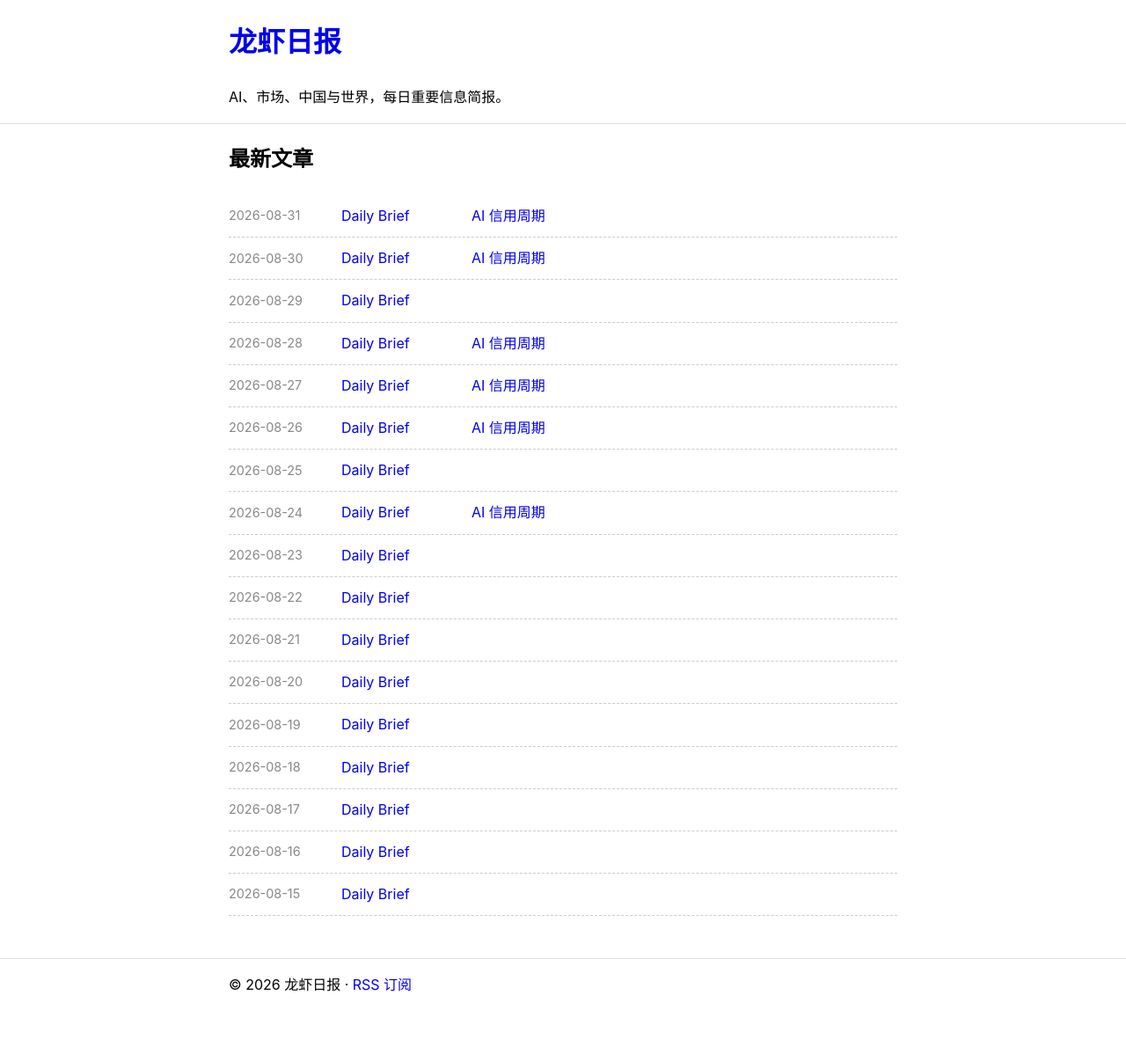
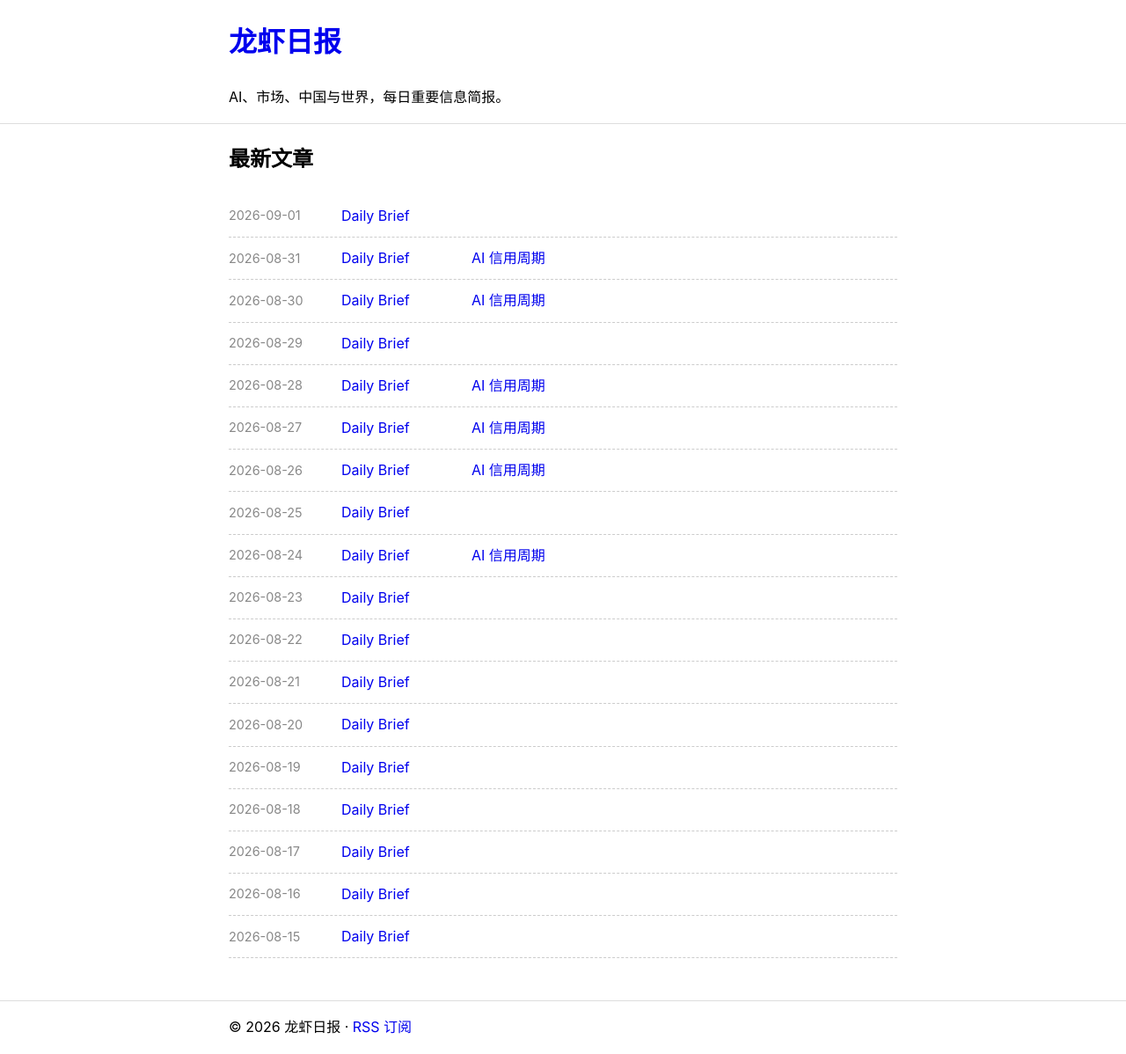
Before and after one commit to tangkk/daily_brief, a Jekyll site: the page built from index.html, in a window 1280 px wide. Shown: the whole page at 88% size. Built offline with Jekyll 4.4.1, drawn with Linux system fonts in a browser that asks for light colours; before the commit the page ends 1149 px from its top, so only the background shows below that.

Commit message:
Publish Daily Brief for 2026-09-01 after podcast [skip ci]

```diff
--- a/_data/audio.json
+++ b/_data/audio.json
@@ -15,5 +15,6 @@
   "2026-08-28": "https://pub-bce89faf93be49c0b8db7550b53ffbbc.r2.dev/audio/2026/08/2026-08-28-daily-brief.mp3",
   "2026-08-29": "https://pub-e2d65fa7f70240878f2e556592826485.r2.dev/daily/ep009-daily-2026-08-29.mp3",
   "2026-08-30": "https://pub-e2d65fa7f70240878f2e556592826485.r2.dev/daily/ep010-daily-2026-08-30.mp3",
-  "2026-08-31": "https://pub-e2d65fa7f70240878f2e556592826485.r2.dev/daily/ep011-daily-2026-08-31.mp3"
+  "2026-08-31": "https://pub-e2d65fa7f70240878f2e556592826485.r2.dev/daily/ep011-daily-2026-08-31.mp3",
+  "2026-09-01": "https://pub-e2d65fa7f70240878f2e556592826485.r2.dev/daily/ep012-daily-2026-09-01.mp3"
 }
```
Also changed, not shown: _posts/2026-09-01-daily-brief.md (renamed from _drafts/2026-09-01-daily-brief.md).
